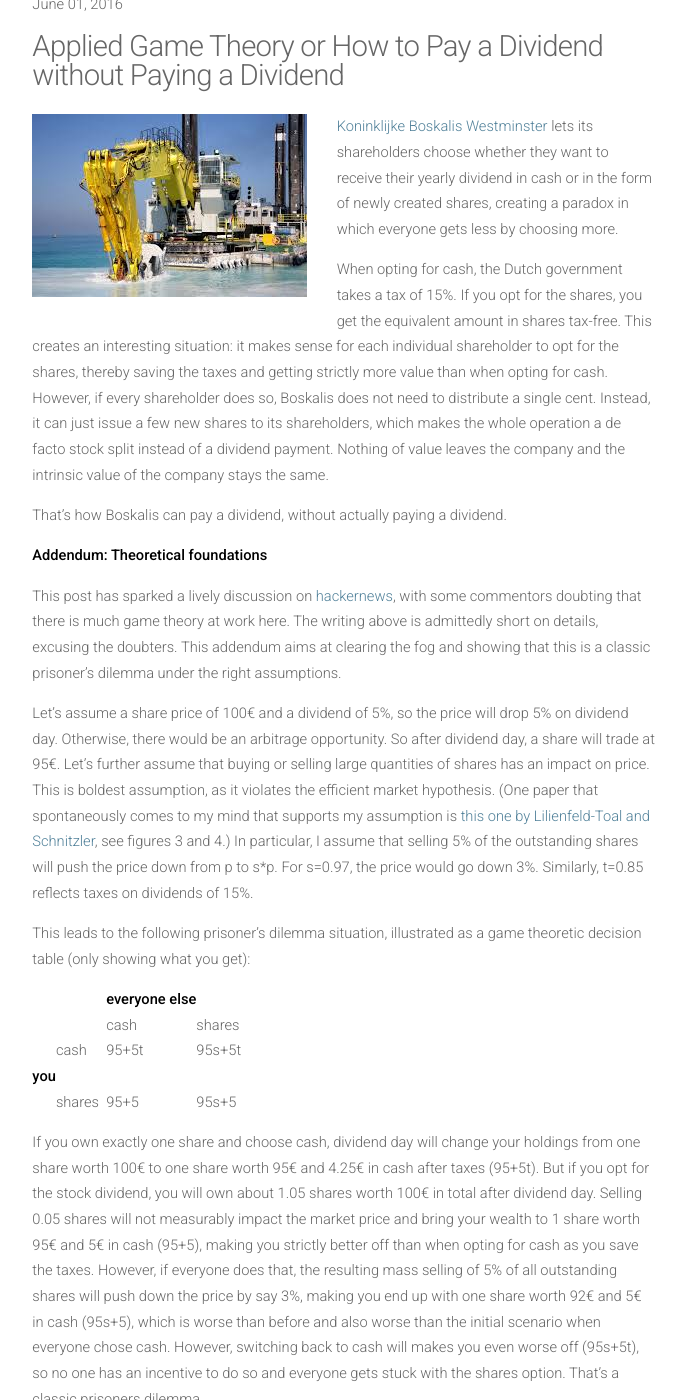
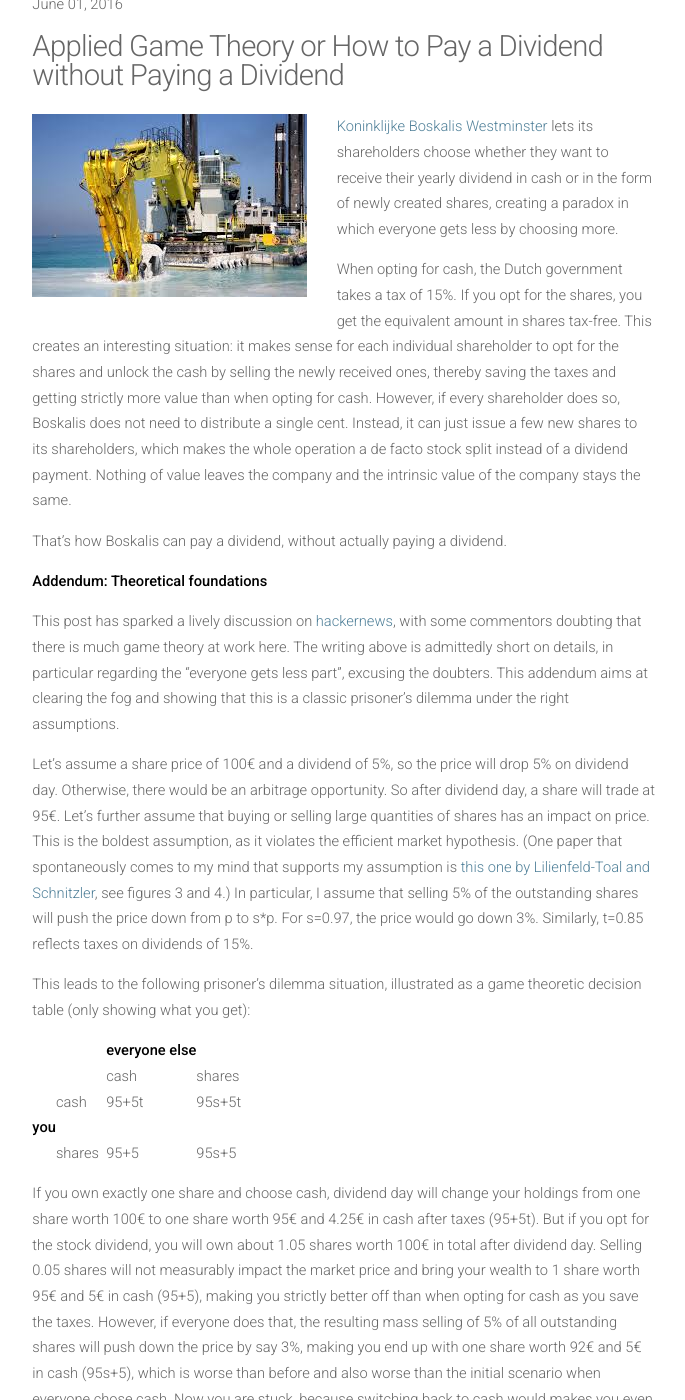
Before and after one commit to meisserecon/www, a Jekyll site: the page built from _posts/2016-06-01-Boskalis.md, in a window 1280 px wide and 1400 px high, scrolled down 472 px. Shown: the whole window, without its empty margins (296-981 px from the left). Built offline with Jekyll 4.4.1, drawn with Linux system fonts in a browser that asks for light colours; nearby versions of some CDN libraries; some of the changed text lies outside the part shown.

Commit message:
Update 2016-06-01-Boskalis.md

```diff
--- a/_posts/2016-06-01-Boskalis.md
+++ b/_posts/2016-06-01-Boskalis.md
@@ -7,8 +7,7 @@ dividend in cash or in the form of newly created shares, creating a paradox in w
 
 When opting for cash, the Dutch government takes a tax of 15%.
 If you opt for the shares, you get the equivalent amount in shares tax-free.
-This creates an interesting situation: it makes sense for each individual shareholder to opt for the shares, thereby saving the taxes
-and getting strictly more value than when opting for cash. However, if every shareholder does so, Boskalis does not need to distribute
+This creates an interesting situation: it makes sense for each individual shareholder to opt for the shares and unlock the cash by selling the newly received ones, thereby saving the taxes and getting strictly more value than when opting for cash. However, if every shareholder does so, Boskalis does not need to distribute
 a single cent. Instead, it can just issue a few new shares to its shareholders, which makes the whole operation
 a de facto stock split instead of a dividend payment. Nothing of value leaves the company and the intrinsic value of the company stays the same.
 
@@ -16,9 +15,9 @@ That's how Boskalis can pay a dividend, without actually paying a dividend.
 
 **Addendum: Theoretical foundations**
 
-This post has sparked a lively discussion on <a href="https://news.ycombinator.com/item?id=11821150">hackernews</a>, with some commentors doubting that there is much game theory at work here. The writing above is admittedly short on details, excusing the doubters. This addendum aims at clearing the fog and showing that this is a classic prisoner's dilemma under the right assumptions.
+This post has sparked a lively discussion on <a href="https://news.ycombinator.com/item?id=11821150">hackernews</a>, with some commentors doubting that there is much game theory at work here. The writing above is admittedly short on details, in particular regarding the "everyone gets less part", excusing the doubters. This addendum aims at clearing the fog and showing that this is a classic prisoner's dilemma under the right assumptions.
 
-Let's assume a share price of 100€ and a dividend of 5%, so the price will drop 5% on dividend day. Otherwise, there would be an arbitrage opportunity. So after dividend day, a share will trade at 95€. Let's further assume that buying or selling large quantities of shares has an impact on price. This is boldest assumption, as it violates the efficient market hypothesis. (One paper that spontaneously comes to my mind that supports my assumption is <a href="http://www.phd-finance.uzh.ch/dam/jcr:00000000-0c10-63f1-ffff-ffffc9353e96/FS_spring15_paper_Von-Lilienfeld-Toal.pdf">this one by Lilienfeld-Toal and Schnitzler</a>, see figures 3 and 4.) In particular, I assume that selling 5% of the outstanding shares will push the price down from p to s*p. For s=0.97, the price would go down 3%. Similarly, t=0.85 reflects taxes on dividends of 15%.
+Let's assume a share price of 100€ and a dividend of 5%, so the price will drop 5% on dividend day. Otherwise, there would be an arbitrage opportunity. So after dividend day, a share will trade at 95€. Let's further assume that buying or selling large quantities of shares has an impact on price. This is the boldest assumption, as it violates the efficient market hypothesis. (One paper that spontaneously comes to my mind that supports my assumption is <a href="http://www.phd-finance.uzh.ch/dam/jcr:00000000-0c10-63f1-ffff-ffffc9353e96/FS_spring15_paper_Von-Lilienfeld-Toal.pdf">this one by Lilienfeld-Toal and Schnitzler</a>, see figures 3 and 4.) In particular, I assume that selling 5% of the outstanding shares will push the price down from p to s*p. For s=0.97, the price would go down 3%. Similarly, t=0.85 reflects taxes on dividends of 15%.
 
 This leads to the following prisoner's dilemma situation, illustrated as a game theoretic decision table (only showing what you get):
 
@@ -29,4 +28,4 @@ This leads to the following prisoner's dilemma situation, illustrated as a game
 | **you**  |        |      |  |   |
 |  | shares&nbsp;&nbsp; | 95+5     | 95s+5  |   |
 
-If you own exactly one share and choose cash, dividend day will change your holdings from one share worth 100€ to one share worth 95€ and 4.25€ in cash after taxes (95+5t). But if you opt for the stock dividend, you will own about 1.05 shares worth 100€ in total after dividend day. Selling 0.05 shares will not measurably impact the market price and bring your wealth to 1 share worth 95€ and 5€ in cash (95+5), making you strictly better off than when opting for cash as you save the taxes. However, if everyone does that, the resulting mass selling of 5% of all outstanding shares will push down the price by say 3%, making you end up with one share worth 92€ and 5€ in cash (95s+5), which is worse than before and also worse than the initial scenario when everyone chose cash. However, switching back to cash will makes you even worse off (95s+5t), so no one has an incentive to do so and everyone gets stuck with the shares option. That's a classic prisoners dilemma.
+If you own exactly one share and choose cash, dividend day will change your holdings from one share worth 100€ to one share worth 95€ and 4.25€ in cash after taxes (95+5t). But if you opt for the stock dividend, you will own about 1.05 shares worth 100€ in total after dividend day. Selling 0.05 shares will not measurably impact the market price and bring your wealth to 1 share worth 95€ and 5€ in cash (95+5), making you strictly better off than when opting for cash as you save the taxes. However, if everyone does that, the resulting mass selling of 5% of all outstanding shares will push down the price by say 3%, making you end up with one share worth 92€ and 5€ in cash (95s+5), which is worse than before and also worse than the initial scenario when everyone chose cash. Now you are stuck, because switching back to cash would makes you even worse off (95s+5t). That's a classic prisoners dilemma.
```
